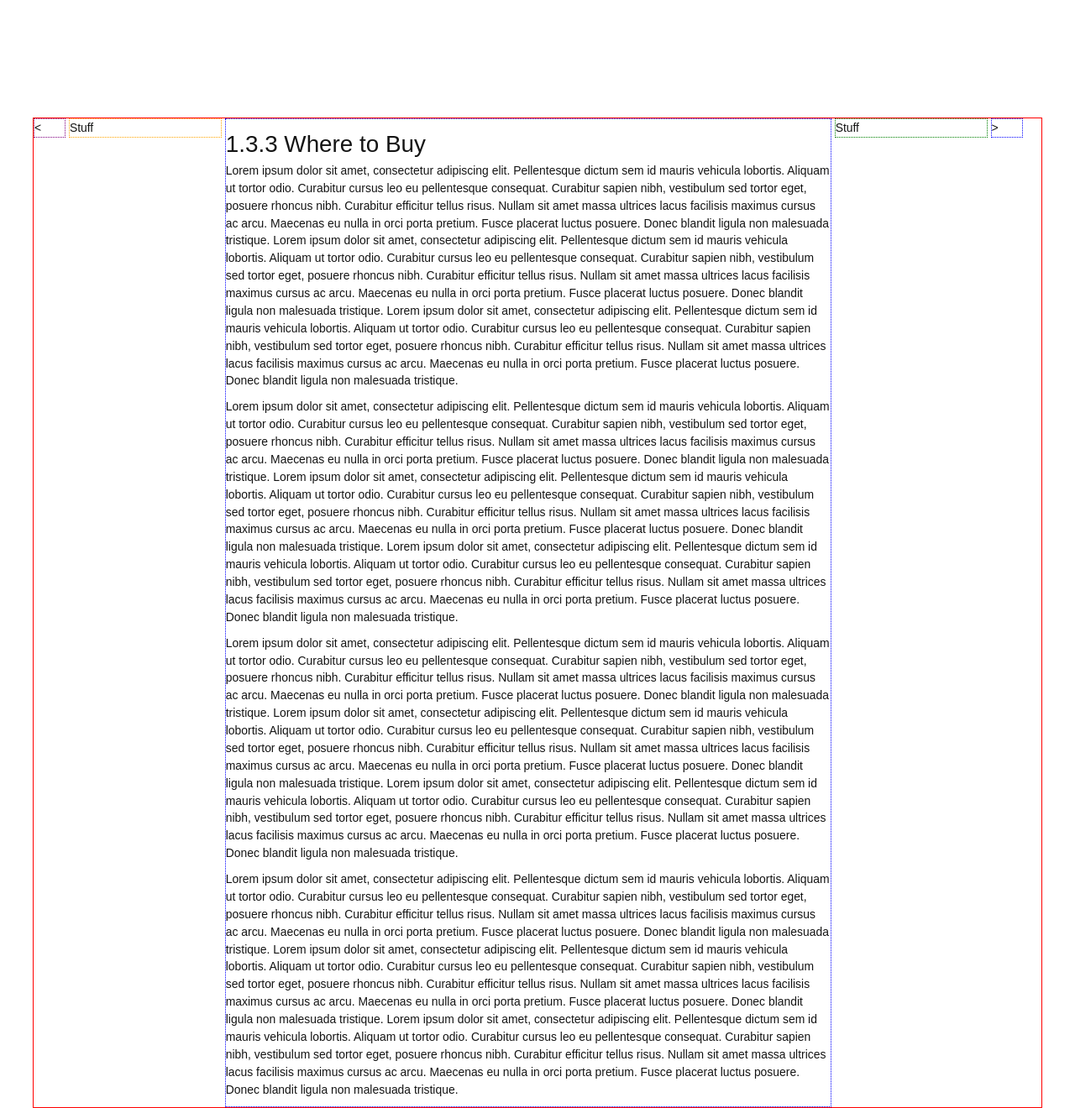
After one commit to jeniferdaniels/mockup, a PHP site: page /cat101/whereBuy.php in a window 1280 px wide. The commit adds this page. Shown: the whole page at 84% size. Run offline with PHP 8.4, Linux system fonts and the light colour scheme.

Commit message:
creating dashboard and shifting items around

```diff
--- /dev/null
+++ b/cat101/whereBuy.php
@@ -0,0 +1,57 @@
+<?php include_once '../scripts/mockupFunctions.php' ?>
+<?php include_once '../scripts/globalVariables.php' ?>
+<?php
+	$navPrevious = "buy.php";
+	$navNext = "purchaseSummary.php";
+	$showModuleProgress = 1;
+	$pageTitle = "1.3.3 Where to Buy";
+
+	$breadCrumbs = array(
+		array("url"=>"index.php", "displayTitle"=>"Home"),
+		array("url"=>"index.php?isExpanded=0,1,0,1", "displayTitle"=>"1. Choosing a Kitten"),
+		array("url"=>"purchase.php", "displayTitle"=>"1.3 Purchasing a Kitten"),
+		array("url"=>"", "displayTitle"=>$pageTitle));
+?>
+
+<!doctype html>
+<html>
+	<head>
+		<?php writeHead(getCourseName()); ?>
+	</head>
+
+	<body>
+		<?php //writeTop($navNext, $navPrevious, $showModuleProgress, $breadCrumbs); ?>
+
+		<div class="contentWrapper" id="contentWrapper">
+
+			<div class="contentLeftNavCol"><</div>
+			<div class="contentLeftCol">Stuff</div>
+
+			<div class="contentCenterCol">
+				<h2 class="contentTitle"><?php echo $pageTitle ?></h2>
+
+				   <p>Lorem ipsum dolor sit amet, consectetur adipiscing elit. Pellentesque dictum sem id mauris vehicula lobortis. Aliquam ut tortor odio. Curabitur cursus leo eu pellentesque consequat. Curabitur sapien nibh, vestibulum sed tortor eget, posuere rhoncus nibh. Curabitur efficitur tellus risus. Nullam sit amet massa ultrices lacus facilisis maximus cursus ac arcu. Maecenas eu nulla in orci porta pretium. Fusce placerat luctus posuere. Donec blandit ligula non malesuada tristique.
+				   Lorem ipsum dolor sit amet, consectetur adipiscing elit. Pellentesque dictum sem id mauris vehicula lobortis. Aliquam ut tortor odio. Curabitur cursus leo eu pellentesque consequat. Curabitur sapien nibh, vestibulum sed tortor eget, posuere rhoncus nibh. Curabitur efficitur tellus risus. Nullam sit amet massa ultrices lacus facilisis maximus cursus ac arcu. Maecenas eu nulla in orci porta pretium. Fusce placerat luctus posuere. Donec blandit ligula non malesuada tristique.
+				   Lorem ipsum dolor sit amet, consectetur adipiscing elit. Pellentesque dictum sem id mauris vehicula lobortis. Aliquam ut tortor odio. Curabitur cursus leo eu pellentesque consequat. Curabitur sapien nibh, vestibulum sed tortor eget, posuere rhoncus nibh. Curabitur efficitur tellus risus. Nullam sit amet massa ultrices lacus facilisis maximus cursus ac arcu. Maecenas eu nulla in orci porta pretium. Fusce placerat luctus posuere. Donec blandit ligula non malesuada tristique.</p>
+
+				    <p>Lorem ipsum dolor sit amet, consectetur adipiscing elit. Pellentesque dictum sem id mauris vehicula lobortis. Aliquam ut tortor odio. Curabitur cursus leo eu pellentesque consequat. Curabitur sapien nibh, vestibulum sed tortor eget, posuere rhoncus nibh. Curabitur efficitur tellus risus. Nullam sit amet massa ultrices lacus facilisis maximus cursus ac arcu. Maecenas eu nulla in orci porta pretium. Fusce placerat luctus posuere. Donec blandit ligula non malesuada tristique.
+				   Lorem ipsum dolor sit amet, consectetur adipiscing elit. Pellentesque dictum sem id mauris vehicula lobortis. Aliquam ut tortor odio. Curabitur cursus leo eu pellentesque consequat. Curabitur sapien nibh, vestibulum sed tortor eget, posuere rhoncus nibh. Curabitur efficitur tellus risus. Nullam sit amet massa ultrices lacus facilisis maximus cursus ac arcu. Maecenas eu nulla in orci porta pretium. Fusce placerat luctus posuere. Donec blandit ligula non malesuada tristique.
+				   Lorem ipsum dolor sit amet, consectetur adipiscing elit. Pellentesque dictum sem id mauris vehicula lobortis. Aliquam ut tortor odio. Curabitur cursus leo eu pellentesque consequat. Curabitur sapien nibh, vestibulum sed tortor eget, posuere rhoncus nibh. Curabitur efficitur tellus risus. Nullam sit amet massa ultrices lacus facilisis maximus cursus ac arcu. Maecenas eu nulla in orci porta pretium. Fusce placerat luctus posuere. Donec blandit ligula non malesuada tristique.</p>
+
+				    <p>Lorem ipsum dolor sit amet, consectetur adipiscing elit. Pellentesque dictum sem id mauris vehicula lobortis. Aliquam ut tortor odio. Curabitur cursus leo eu pellentesque consequat. Curabitur sapien nibh, vestibulum sed tortor eget, posuere rhoncus nibh. Curabitur efficitur tellus risus. Nullam sit amet massa ultrices lacus facilisis maximus cursus ac arcu. Maecenas eu nulla in orci porta pretium. Fusce placerat luctus posuere. Donec blandit ligula non malesuada tristique.
+				   Lorem ipsum dolor sit amet, consectetur adipiscing elit. Pellentesque dictum sem id mauris vehicula lobortis. Aliquam ut tortor odio. Curabitur cursus leo eu pellentesque consequat. Curabitur sapien nibh, vestibulum sed tortor eget, posuere rhoncus nibh. Curabitur efficitur tellus risus. Nullam sit amet massa ultrices lacus facilisis maximus cursus ac arcu. Maecenas eu nulla in orci porta pretium. Fusce placerat luctus posuere. Donec blandit ligula non malesuada tristique.
+				   Lorem ipsum dolor sit amet, consectetur adipiscing elit. Pellentesque dictum sem id mauris vehicula lobortis. Aliquam ut tortor odio. Curabitur cursus leo eu pellentesque consequat. Curabitur sapien nibh, vestibulum sed tortor eget, posuere rhoncus nibh. Curabitur efficitur tellus risus. Nullam sit amet massa ultrices lacus facilisis maximus cursus ac arcu. Maecenas eu nulla in orci porta pretium. Fusce placerat luctus posuere. Donec blandit ligula non malesuada tristique.</p>
+
+				    <p>Lorem ipsum dolor sit amet, consectetur adipiscing elit. Pellentesque dictum sem id mauris vehicula lobortis. Aliquam ut tortor odio. Curabitur cursus leo eu pellentesque consequat. Curabitur sapien nibh, vestibulum sed tortor eget, posuere rhoncus nibh. Curabitur efficitur tellus risus. Nullam sit amet massa ultrices lacus facilisis maximus cursus ac arcu. Maecenas eu nulla in orci porta pretium. Fusce placerat luctus posuere. Donec blandit ligula non malesuada tristique.
+				   Lorem ipsum dolor sit amet, consectetur adipiscing elit. Pellentesque dictum sem id mauris vehicula lobortis. Aliquam ut tortor odio. Curabitur cursus leo eu pellentesque consequat. Curabitur sapien nibh, vestibulum sed tortor eget, posuere rhoncus nibh. Curabitur efficitur tellus risus. Nullam sit amet massa ultrices lacus facilisis maximus cursus ac arcu. Maecenas eu nulla in orci porta pretium. Fusce placerat luctus posuere. Donec blandit ligula non malesuada tristique.
+				   Lorem ipsum dolor sit amet, consectetur adipiscing elit. Pellentesque dictum sem id mauris vehicula lobortis. Aliquam ut tortor odio. Curabitur cursus leo eu pellentesque consequat. Curabitur sapien nibh, vestibulum sed tortor eget, posuere rhoncus nibh. Curabitur efficitur tellus risus. Nullam sit amet massa ultrices lacus facilisis maximus cursus ac arcu. Maecenas eu nulla in orci porta pretium. Fusce placerat luctus posuere. Donec blandit ligula non malesuada tristique.</p>
+
+
+  		    </div><!--end center col-->
+
+			<div class="contentRightCol">Stuff</div>
+			<div class="contentRightNavCol">></div>
+		</div>
+
+	</body>
+</html>
--- a/css/pleStyle.css
+++ b/css/pleStyle.css
@@ -19,8 +19,7 @@ h2 {
   margin-bottom: 10px; }
 
 p {
-  margin-bottom: 10px;
-  font-family: Georgia; }
+  margin-bottom: 10px; }
 
 a {
   color: #ff0080;
@@ -81,15 +80,6 @@ header {
   padding: 0 20px 0 0;
   float: right; }
 
-.contentWrapper {
-  width: 1200px;
-  border: 1px solid red;
-  margin-left: auto;
-  margin-right: auto;
-  background-color: white;
-  padding: 10px;
-  margin-top: 140px; }
-
 .expandCollapseAllWrapper {
   text-align: right;
   display: block;
@@ -122,27 +112,8 @@ header {
 nav {
   display: inline-block; }
 
-.navPrevious, .navNext {
-  position: fixed;
-  vertical-align: middle;
-  top: 50%; }
-  .navPrevious a, .navNext a {
-    color: #141414; }
-    .navPrevious a:hover, .navNext a:hover {
-      color: #ff0080; }
-
-.navPrevious {
-  left: 5px; }
-
-.navNext {
-  right: 5px; }
-
 .fa-caret-left, .fa-caret-right {
   display: none; }
-
-.navWrapper {
-  width: 99%;
-  height: 100%; }
 
 .moduleProgressWrapper {
   width: 110px;
@@ -362,6 +333,15 @@ time {
   padding-left: 10px;
   margin-top: 20px; }
 
+.contentWrapper {
+  width: 1200px;
+  border: 1px solid red;
+  margin-left: auto;
+  margin-right: auto;
+  background-color: white;
+  margin-top: 140px;
+  vertical-align: top; }
+
 .dashLeftCol, .dashCenterCol, .dashRightCol {
   padding: 0 10px 0 10px;
   border: 1px solid blue;
@@ -372,6 +352,107 @@ time {
   width: 19%; }
 .dashCenterCol {
   width: 55%; }
+
+.contentLeftCol {
+  padding: 0;
+  margin: 0;
+  border: 1px dotted orange;
+  display: inline-block;
+  height: inherit;
+  vertical-align: top;
+  height: inherit;
+  width: 15%; }
+
+.contentRightCol {
+  padding: 0;
+  margin: 0;
+  border: 1px dotted green;
+  display: inline-block;
+  height: inherit;
+  vertical-align: top;
+  height: inherit;
+  width: 15%; }
+
+.contentLeftNavCol {
+  padding: 0;
+  margin: 0;
+  border: 1px dotted purple;
+  display: inline-block;
+  height: inherit;
+  vertical-align: top;
+  height: inherit;
+  width: 3%; }
+
+.contentRightNavCol {
+  padding: 0;
+  margin: 0;
+  border: 1px dotted blue;
+  display: inline-block;
+  height: inherit;
+  vertical-align: top;
+  height: inherit;
+  width: 3%; }
+
+.contentCenterCol {
+  padding: 0;
+  margin: 0;
+  border: 1px dotted blue;
+  display: inline-block;
+  height: inherit;
+  vertical-align: top;
+  height: inherit;
+  width: 60%; }
+
+/*.content{
+	&LeftCol, &CenterCol, &RightCol, &LeftNavCol, &RightNavCol{
+		padding: 0;
+		margin: 0;
+		border: 1px dotted orange;
+		display:table-cell;
+		height: inherit;
+		vertical-align:top;
+		height: inherit;
+		}
+
+
+	&LeftCol, &RightCol{
+		width: 10%;
+		}
+
+	&CenterCol{
+		width:50%;
+		align:left;
+		border: 1px solid green;
+	}
+
+	&LeftNavCol, &RightNavCol{
+		width:30px;
+		position: fixed;
+		top: 50%;
+		height:100%;
+		//display:block;
+	}
+}
+*/
+.navWrapper {
+  width: 99%;
+  height: 100%; }
+
+.navPrevious, .navNext {
+  position: fixed;
+  vertical-align: middle;
+  top: 50%;
+  height: 100%; }
+  .navPrevious a, .navNext a {
+    color: #141414; }
+    .navPrevious a:hover, .navNext a:hover {
+      color: #ff0080; }
+
+.navPrevious {
+  left: 5px; }
+
+.navNext {
+  right: 5px; }
 
 @media screen and (max-width: 1200px) {
   .contentWrapper {
--- a/css/pleStyle.scss
+++ b/css/pleStyle.scss
@@ -91,7 +91,7 @@ h2{
 //overwrite
 p{
 	margin-bottom: 10px;
-	font-family: Georgia;
+	//font-family: Georgia;
 }
 
 a{
@@ -184,15 +184,7 @@ header{
 	float: right;
 }
 
-.contentWrapper{
-	width: $contentWidth;
-	border: 1px solid red;
-	margin-left: auto;
-	margin-right: auto;
-	background-color: white;
-	padding: 10px;
-	margin-top: 140px;
-}
+
 .expandCollapseAllWrapper{
 	text-align: right;
 	display:block;
@@ -230,37 +222,16 @@ nav{
 	display: inline-block;
 }
 
-.navPrevious, .navNext{
-    position:fixed;
-	vertical-align: middle;
 
-	top: 50%;
-	& a{
-		color: $darkGray;
 
-		&:hover {
-			color: $hotPink;
-		}
-	}
-}
 
-.navPrevious{
-    left: 5px;
-}
-
-.navNext{
-    right: 5px;
-}
 
 //change to inline-block and turn off chevrons to see different views
 .fa-caret-left, .fa-caret-right{
 	display: none;
 }
 
-.navWrapper{
-	width:99%;
-	height:100%;
-}
+
 
 .moduleProgressWrapper{
 	width: $moduleProgressBarWrapperWidth;
@@ -558,6 +529,21 @@ time{
 	margin-top: 20px;
 }
 
+
+
+
+
+.contentWrapper{
+	width: $contentWidth;
+	border: 1px solid red;
+	margin-left: auto;
+	margin-right: auto;
+	background-color: white;
+	//padding: 10px;
+	margin-top: 140px;
+	vertical-align: top;
+}
+
 .dash{
 	&LeftCol, &CenterCol, &RightCol{
 		padding:0 10px 0 10px;
@@ -576,6 +562,120 @@ time{
 	}
 }
 
+
+.contentLeftCol{
+		padding: 0;
+		margin: 0;
+		border: 1px dotted orange;
+		display:inline-block;
+		height: inherit;
+		vertical-align:top;
+		height: inherit;
+		width: 15%;
+
+}
+.contentRightCol{
+		padding: 0;
+		margin: 0;
+		border: 1px dotted green;
+		display:inline-block;
+		height: inherit;
+		vertical-align:top;
+		height: inherit;
+		width: 15%;
+
+}
+.contentLeftNavCol{
+		padding: 0;
+		margin: 0;
+		border: 1px dotted purple;
+		display:inline-block;
+		height: inherit;
+		vertical-align:top;
+		height: inherit;
+		width: 3%;
+
+}
+.contentRightNavCol{
+		padding: 0;
+		margin: 0;
+		border: 1px dotted blue;
+		display:inline-block;
+		height: inherit;
+		vertical-align:top;
+		height: inherit;
+		width: 3%;
+
+}
+.contentCenterCol{
+		padding: 0;
+		margin: 0;
+		border: 1px dotted blue;
+		display:inline-block;
+		height: inherit;
+		vertical-align:top;
+		height: inherit;
+		width: 60%;
+
+}
+
+/*.content{
+	&LeftCol, &CenterCol, &RightCol, &LeftNavCol, &RightNavCol{
+		padding: 0;
+		margin: 0;
+		border: 1px dotted orange;
+		display:table-cell;
+		height: inherit;
+		vertical-align:top;
+		height: inherit;
+		}
+
+
+	&LeftCol, &RightCol{
+		width: 10%;
+		}
+
+	&CenterCol{
+		width:50%;
+		align:left;
+		border: 1px solid green;
+	}
+
+	&LeftNavCol, &RightNavCol{
+		width:30px;
+		position: fixed;
+		top: 50%;
+		height:100%;
+		//display:block;
+	}
+}
+*/
+.navWrapper{
+	width:99%;
+	height:100%;
+}
+
+.navPrevious, .navNext{
+    position:fixed;
+	vertical-align: middle;
+	top: 50%;
+	height: 100%;
+	& a{
+		color: $darkGray;
+
+		&:hover {
+			color: $hotPink;
+		}
+	}
+}
+
+.navPrevious{
+    left: 5px;
+}
+
+.navNext{
+    right: 5px;
+}
 
 
 
--- a/scripts/mockupFunctions.php
+++ b/scripts/mockupFunctions.php
@@ -1,14 +1,14 @@
 <?php include_once 'globalVariables.php' ?>
 <?php
 
-
+//TODO change to class global
 function getCourseName(){
 	return "CAT 101 - Fundamentals of Kittens";
 }
 
-
 function writeHead($pageTitle){
 	echo '<title>' . $pageTitle . '</title>';
+	//echo '<link rel="stylesheet" type="text/css" href="/mockups/css/reset.css">';
 	echo '<link rel="stylesheet" type="text/css" href="/mockups/fonts/font-awesome-4.4.0/css/font-awesome.min.css">';
 	echo '<link rel="stylesheet" type="text/css" href="/mockups/css/pleStyle.css">';
 	//echo '<!--fonts from Adobe Typekit -->';
@@ -18,19 +18,30 @@ function writeHead($pageTitle){
 	echo '<link href="https://fonts.googleapis.com/css?family=Roboto:400,500,700,300" rel="stylesheet" type="text/css">';
 	echo '<script src="/mockups/scripts/js/toggleDisplay.js"></script>';
 
+
 }
 
 function writeNavArrows($navNext, $navPrevious)
 {
 	echo '<div class="navWrapper">';
-		if (!empty($navPrevious)){
-			echo '<div class="navPrevious"><a href="' . $navPrevious . '"><div class="fa fa-angle-left fa-5x"></div></div></a>';
+		writePreviousNavArrow($navNext);
+		writeNextNavArrow($navPrevious);
+	echo '</div><!--end nav wrapper-->';
 }
 
-		if (!empty($navNext)){
-			echo '<div class="navNext"><a href="' . $navNext . '"><div class="fa fa-angle-right fa-5x"></div></div></a>';
+function writePreviousNavArrow($url)
+{
+	if (!empty($url)){
+		echo '<div class="navPrevious"><a href="' . $url . '"><div class="fa fa-angle-left fa-5x"></div></div></a>';
 	}
-		echo '</div><!--end nav wrapper-->';
+}
+
+function  writeNextNavArrow($url)
+{
+	if (!empty($url)){
+		echo '<div class="navNext"><a href="' . $url . '"><div class="fa fa-angle-right fa-5x"></div></div></a>';
+	}
+
 }
 
 
@@ -51,8 +62,7 @@ function writeTop($navNext, $navPrevious, $showModuleProgress, $breadCrumbs){
 		if ($showModuleProgress)
 			writeModuleProgressBar();
 
-	echo '</div>';
-
+	echo '</div><!--end top-->';
 }
 
 function writeTopRight(){
```
Also changed, not shown: cat101/buy.php (+11 -5 lines), css/reset.css (added, +48 -0 lines), images/plelogo.png (added), 1 other file. Lines whose indentation alone changed are shown as unchanged.
